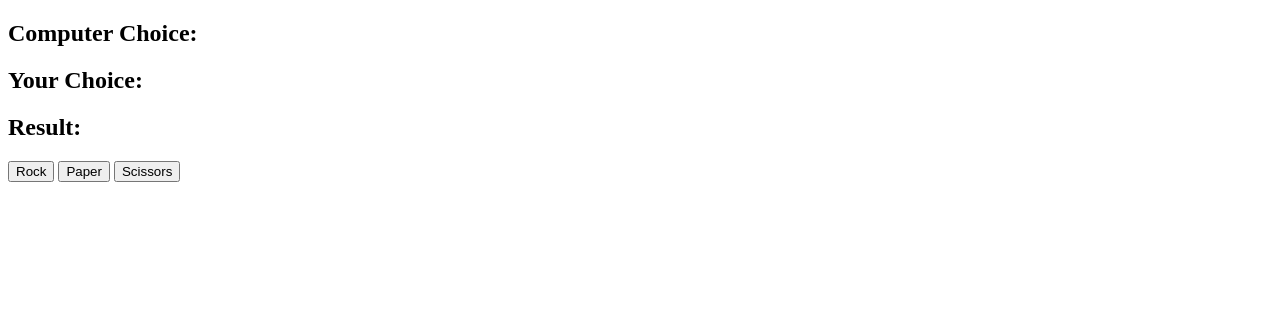
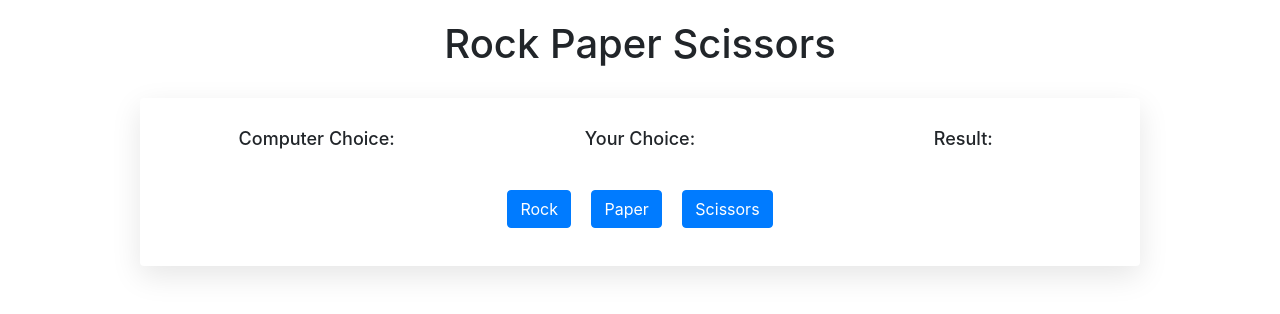
Before and after one commit to DamienBaub/rock-paper-scissors, a plain HTML site: page index.html in a window 1280 px wide. Drawn offline with nearby package versions, Linux system fonts and the light colour scheme.

Commit message:
Add files via upload

```diff
--- /dev/null
+++ b/CSS/style.css
@@ -0,0 +1,20 @@
+.overallContainer {
+  background: white;
+  padding: 30px;
+  border-radius: 4px;
+  box-shadow: 0 10px 30px rgba(0,0,0,.1);
+  width: 1000px;
+  margin: 30px auto;
+}
+
+body {
+  text-align: center;
+}
+
+h2 {
+  font-size: large;
+}
+
+h1 {
+  margin-top: 20px;
+}
--- a/index.html
+++ b/index.html
@@ -3,17 +3,50 @@
 <head>
   <meta charset="UTF-8">
   <meta name="viewport" content="width=device-width, initial-scale=1.0">
+  <link rel="stylesheet" href="https://cdn.jsdelivr.net/npm/bootstrap@4.0.0/dist/css/bootstrap.min.css" integrity="sha384-Gn5384xqQ1aoWXA+058RXPxPg6fy4IWvTNh0E263XmFcJlSAwiGgFAW/dAiS6JXm" crossorigin="anonymous">
+  <link rel="stylesheet" href="./CSS/style.css">
   <title>Rock Paper Scissors</title>
 </head>
 <body>
-  <h2>Computer Choice: <span id="computer-choice"></span></h2>
-  <h2>Your Choice: <span id="user-choice"></span></h2>
-  <h2>Result: <span id="result"></span></h2>
+<div>
+  <h1>Rock Paper Scissors</h1>
 
-  <button id="rock">Rock</button>
-  <button id="paper">Paper</button>
-  <button id="scissors">Scissors</button>
+  <div class="overallContainer">
+    <div class="row columnsContainer">
+        <!-- Column 1 -->
+        <div class="col-md-4">
+          <h2>Computer Choice:</h2>
+          <span id="computer-choice"></span>
+        </div>
+        <!-- Column 2 -->
+        <div class="col-md-4">
+          <h2>Your Choice:</h2>
+          <span id="user-choice"></span>
+        </div>
+        <!-- Column 3 -->
+        <div class="col-md-4">
+          <h2>Result:</h2>
+          <span id="result"></span>
+        </div>
+    </div>
 
+    <!-- Body Column (below the 3 columns) -->
+    <div class="row mt-4 btn-center">
+        <div class="col-md-12">
+          <div class="game-button">
+            <button class="btn btn-primary m-2" id="rock">Rock</button>
+            <button class="btn btn-primary m-2" id="paper">Paper</button>
+            <button class="btn btn-primary m-2" id="scissors">Scissors</button>
+          </div>
+        </div>
+    </div>
+  </div>
+
+  <!-- JavaScript -->
   <script src="app.js" charset="UTF-8"></script>
+  <script src="https://code.jquery.com/jquery-3.2.1.slim.min.js" integrity="sha384-KJ3o2DKtIkvYIK3UENzmM7KCkRr/rE9/Qpg6aAZGJwFDMVNA/GpGFF93hXpG5KkN" crossorigin="anonymous"></script>
+  <script src="https://cdn.jsdelivr.net/npm/popper.js@1.12.9/dist/umd/popper.min.js" integrity="sha384-ApNbgh9B+Y1QKtv3Rn7W3mgPxhU9K/ScQsAP7hUibX39j7fakFPskvXusvfa0b4Q" crossorigin="anonymous"></script>
+  <script src="https://cdn.jsdelivr.net/npm/bootstrap@4.0.0/dist/js/bootstrap.min.js" integrity="sha384-JZR6Spejh4U02d8jOt6vLEHfe/JQGiRRSQQxSfFWpi1MquVdAyjUar5+76PVCmYl" crossorigin="anonymous"></script>
+
 </body>
 </html>
```
Also changed, not shown: images/icons8-paper-100.png (added), images/icons8-rock-100.png (added), images/icons8-scissors-100.png (added).
